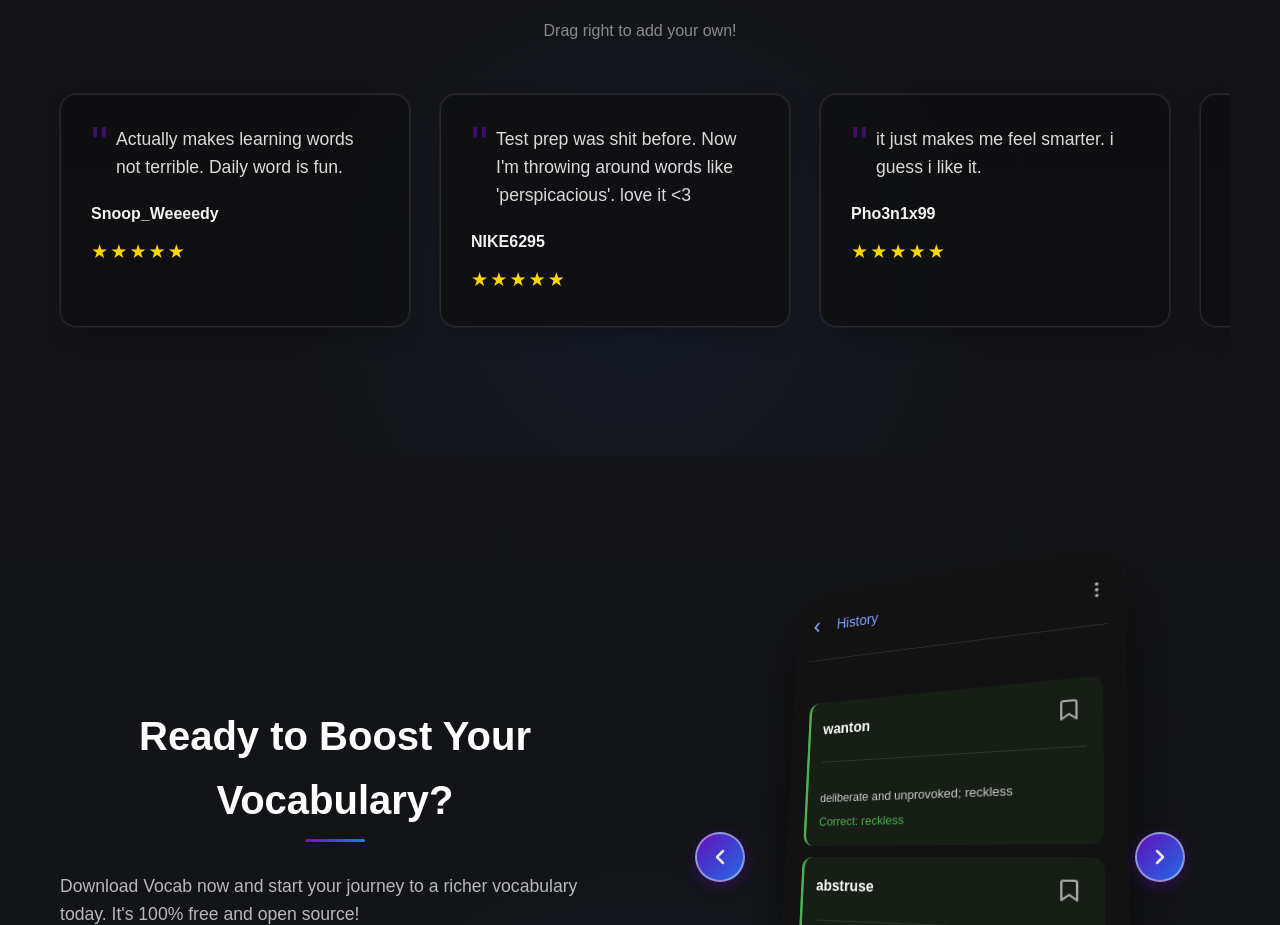
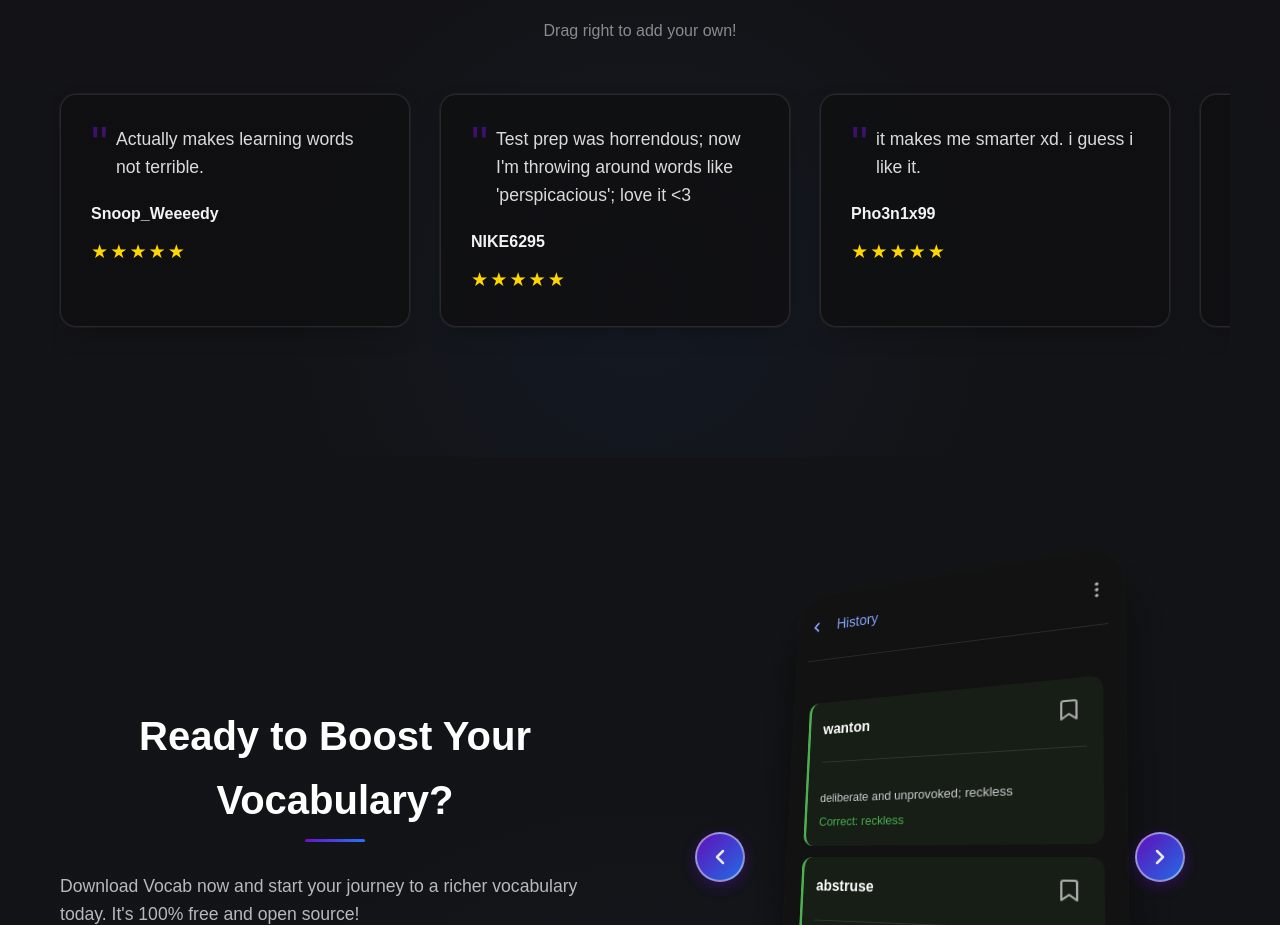
Before and after one commit to Eccys/vocab-web, a React (Vite) app: page / in a window 1280 px wide. Shown: the part 2820-3745 px from the top of the page. Built offline with nearby package versions, Linux system fonts and the light colour scheme; no server answers.

Commit message:
feat(landing): update homepage and hero section
Refreshed the homepage with updated content and improved styling in the hero section. Enhanced the testimonials component for better visual presentation.

```diff
--- a/index.html
+++ b/index.html
@@ -5,6 +5,7 @@
     <meta name="viewport" content="width=device-width, initial-scale=1.0" />
     <link rel="icon" href="/images/v-bold.svg" type="image/svg+xml">
     <title>Vocab - Boost Your Vocabulary</title>
+    <link rel="stylesheet" href="https://cdnjs.cloudflare.com/ajax/libs/animate.css/4.1.1/animate.min.css" />
   </head>
   <body>
     <div id="root"></div>
--- a/original/index.html
+++ b/original/index.html
@@ -335,14 +335,14 @@
                 </div>
                 <div class="footer-column">
                     <h4>Resources</h4>
-                    <a href="#">Documentation</a>
+                    <a href="https://view.monday.com/8545115126-bda2f6d9a61e0f2787fcc41f19aac547">Changelog</a>
                     <a href="#">Contributing</a>
-                    <a href="#">Releases</a>
+                    <a href="https://github.com/Eccys/vocab-boost/releases">Releases</a>
                 </div>
                 <div class="footer-column">
                     <h4>Connect</h4>
                     <a href="#">GitHub</a>
-                    <a href="#">Twitter</a>
+                    <a href="#">Roadmap</a>
                     <a href="mailto:help.vocabboost@gmail.com">Contact Us</a>
                 </div>
             </div>
--- a/src/components/Testimonials.tsx
+++ b/src/components/Testimonials.tsx
@@ -11,17 +11,17 @@ const Testimonials: React.FC = () => {
 
   const testimonials = [
     {
-      quote: "Actually makes learning words not terrible. Daily word is fun.",
+      quote: "Actually makes learning words not terrible.",
       author: "Snoop_Weeeedy",
       rating: 5
     },
     {
-      quote: "Test prep was shit before. Now I'm throwing around words like 'perspicacious'. love it <3",
+      quote: "Test prep was horrendous; now I'm throwing around words like 'perspicacious'; love it <3",
       author: "NIKE6295",
       rating: 5
     },
     {
-      quote: "it just makes me feel smarter. i guess i like it.",
+      quote: "it makes me smarter xd. i guess i like it.",
       author: "Pho3n1x99",
       rating: 5
     },
--- a/src/pages/HomePage.tsx
+++ b/src/pages/HomePage.tsx
@@ -11,7 +11,7 @@ import BackToTop from '../components/BackToTop';
 const HomePage: React.FC = () => {
   return (
     <>
-      <Header />
+      <Header variant="main" />
       <main>
         <Hero />
         <Features />
--- a/src/styles/Hero.css
+++ b/src/styles/Hero.css
@@ -211,7 +211,7 @@
   }
 
   .hero-image {
-    margin-top: 40px;
+    display: none;
   }
 }
 
```
